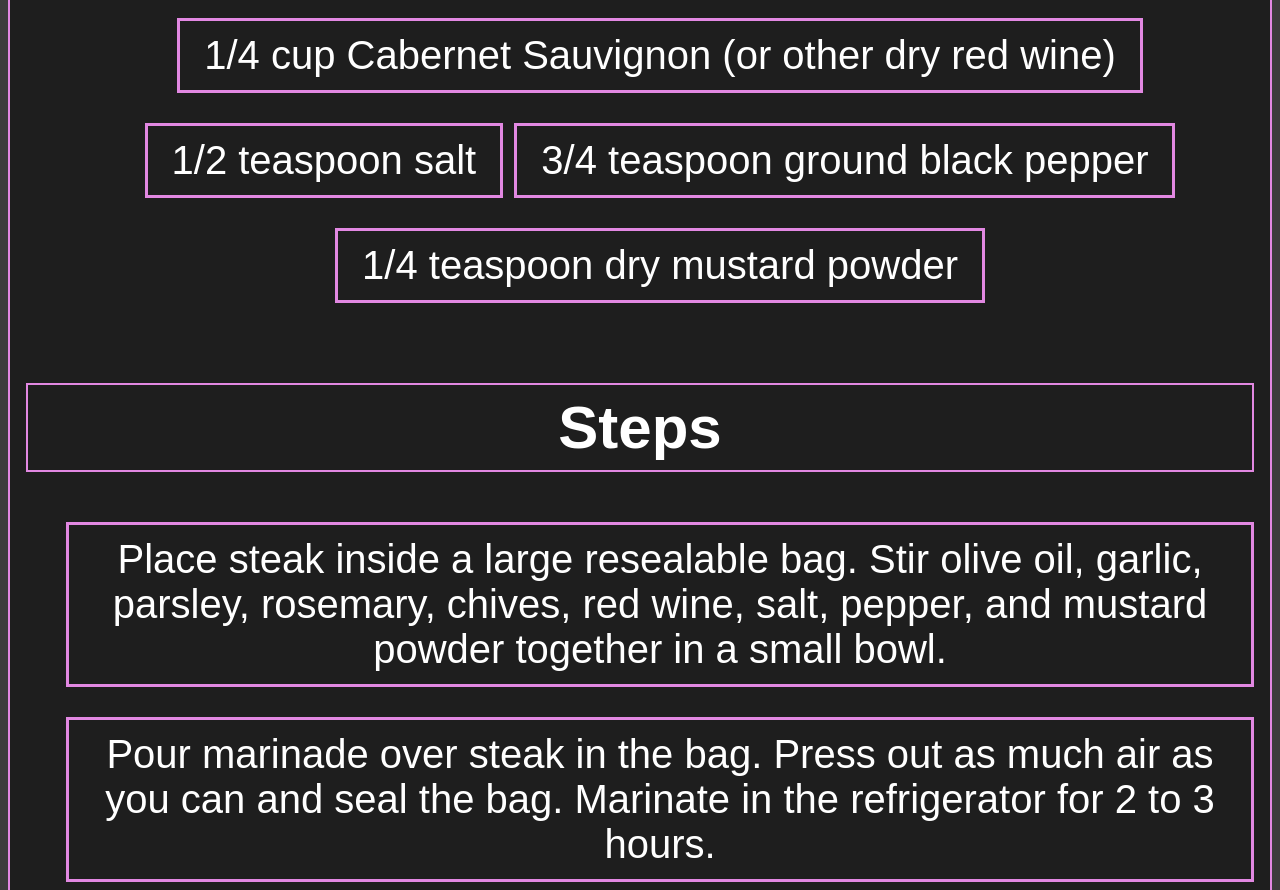
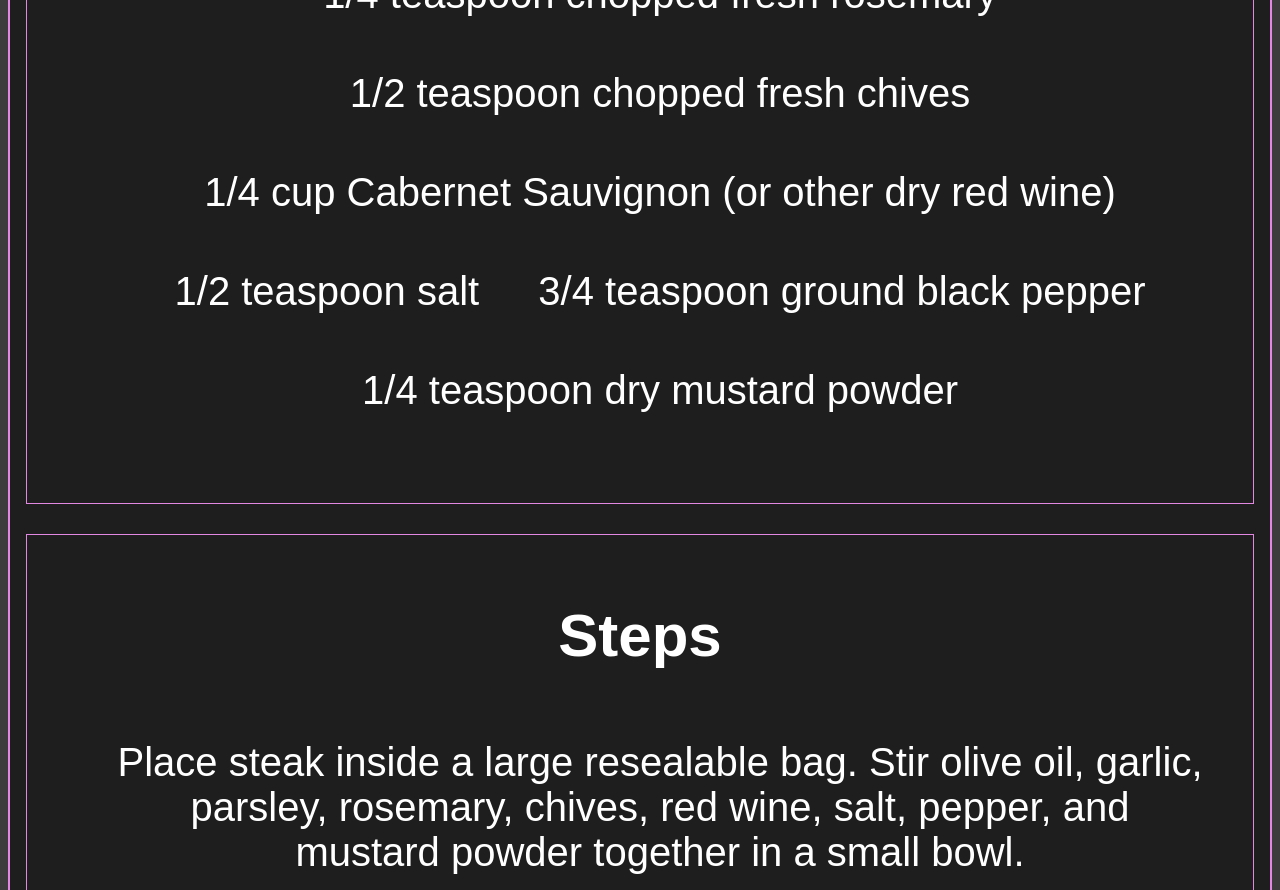
Before and after one commit to ragam2/odin-recipes, a plain HTML site: page recipes/steak.html in a window 1280 px wide. Shown: the part 1500-2390 px from the top of the page. Drawn offline with Linux system fonts and the light colour scheme.

Commit message:
Added styles for subclasses of section (title, ingredients, steps, and description)

```diff
--- a/styles.css
+++ b/styles.css
@@ -16,23 +16,36 @@ body {
 
 /* Styles for sections */
 
+.section.title {
+    background-color: rgb(60, 60, 60);
+    border: none;
+}
+
 .section.header {
     background-color: rgb(30, 30, 30);
     padding: 8px 12px 8px 12px;
-    border: 2px solid rgb(226, 136, 226);
 }
 
 .section.content {
     background-color: rgb(60, 60, 60);
 }
 
-.section.title {
-    background-color: rgb(60, 60, 60);
-    border: none;
+.section.description {
+    border: 1px solid rgb(226, 136, 226);
+    margin: 30px auto;
+    padding: 8px 24px 8px 24px;
 }
 
-.section.description {
+.section.ingredients {
+    border: 1px solid rgb(226, 136, 226);
+    margin: 30px auto;
+    padding: 8px 24px 8px 24px;
+}
 
+.section.steps {
+    border: 1px solid rgb(226, 136, 226);
+    margin: 30px auto;
+    padding: 8px 24px 8px 24px;
 }
 
 /* Styles for lists */
@@ -40,7 +53,6 @@ body {
 .bullet-point li {
     margin-bottom: 30px;
     background-color: rgb(30, 30, 30);
-    border: 3px solid rgb(226, 136, 226);
     padding: 12px 24px 12px 24px;
     margin: 4 auto;
 }
```
